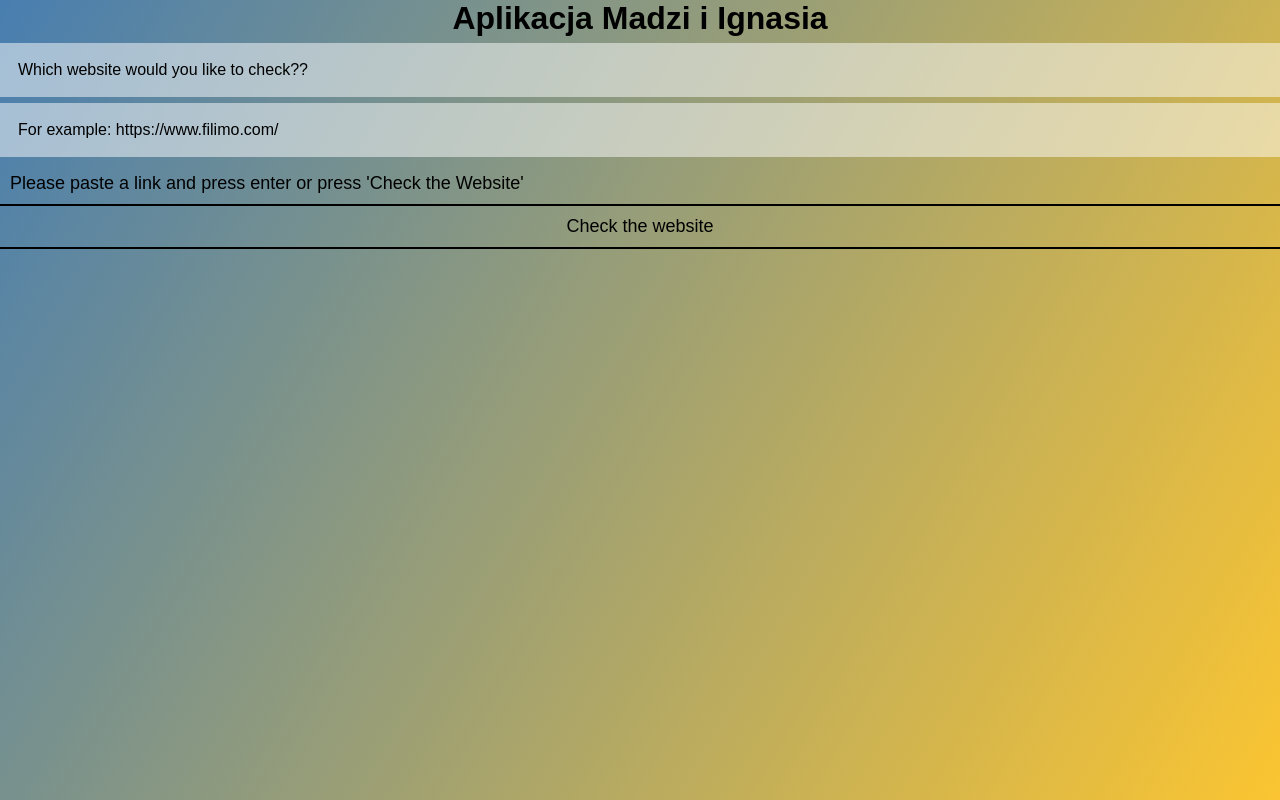
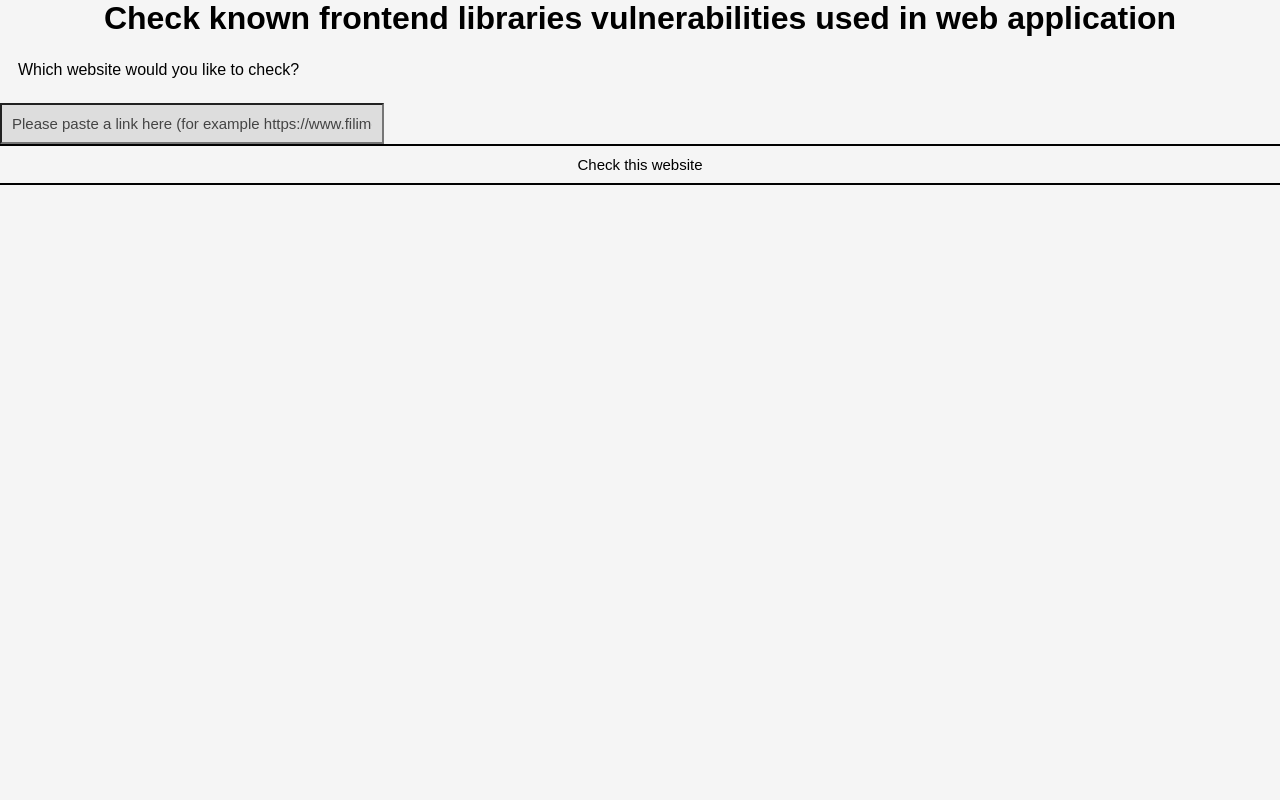
Before and after one commit to magdalenaswitala/projektZIT, a Flask app: page / in a window 1280 px wide. Run offline with Flask 2, Linux system fonts and the light colour scheme.

Commit message:
some frontend adjustments

```diff
--- a/app.py
+++ b/app.py
@@ -13,20 +13,12 @@ def home():
         try:
             found_libraries_list = _find_libraries_on_website(website_link)
             _find_vulnerabilities_for_libraries(found_libraries_list)
-            fix_vulnerabilities(found_libraries_list)
-            return render_template("index.html", libraries=found_libraries_list)
+            libraries_list_to_string = ' , '.join(found_libraries_list)
+            return render_template("index.html", libraries=libraries_list_to_string)
         except:
             return 'There is an issue with this link'
-    # elif request.method == "GET":
-    #     try:
-    #         return render_template("index.html", libraries='No libraries were found for this page')
-    #     except:
-    #         return 'There is an issue with this link'
     else:
         return render_template("index.html", libraries=found_libraries_list)
-
-def fix_vulnerabilities(found_libraries_list):
-    case = 0
 
 @app.route("/vulnerabilities")
 def vulnerabilities():
@@ -44,7 +36,6 @@ def _find_libraries_on_website(website_link):
     [found_libraries.append(library) for library in libraries_list if library in html_as_string]
     if len(found_libraries) == 0:
         found_libraries.append('No libraries found for this website we are sorry')
-    print(found_libraries)
     return found_libraries
 
 
--- a/static/css/main.css
+++ b/static/css/main.css
@@ -6,7 +6,7 @@
 }
 
 body{
-  background-image: linear-gradient(120deg,#487eb0,#fbc531);
+  background-color: whitesmoke;
   min-height: 100vh;
 }
 
@@ -17,15 +17,25 @@ body{
   padding: 10px;
 }
 
-.txtb{
+.button{
   width: 100%;
   border: none;
+  border-top: 2px solid #000;
   border-bottom: 2px solid #000;
   background: none;
   padding: 10px;
   outline: none;
-  font-size: 18px;
+  font-size: 15px;
   color: #000000;
+}
+
+.input{
+  width: 30%;
+  background-color: #dddddd;
+  padding: 10px;
+  outline: none;
+  font-size: 15px;
+  color: #444444;
 }
 
 h3{
@@ -34,7 +44,6 @@ h3{
 
 .task{
   width: 100%;
-  background: rgba(255,255,255,0.5);
   padding: 18px;
   margin: 6px 0;
   overflow: hidden;
--- a/templates/index.html
+++ b/templates/index.html
@@ -6,17 +6,14 @@
 
 {% block body %}
     <div class="content">
-        <h1 style="text-align: center">Aplikacja Madzi i Ignasia</h1>
+        <h1 style="text-align: center">Check known frontend libraries vulnerabilities used in web application </h1>
         <div class="task">
-            <p>Which website would you like to check??</p>
-        </div>
-        <div class="task">
-            <p> For example: https://www.filimo.com/</p>
+            <p>Which website would you like to check?</p>
         </div>
         <form action="/" method="POST">
-            <input type="text" class=txtb name="content" id="content"
-                   value="Please paste a link and press enter or press 'Check the Website'" >
-            <input type="submit" value="Check the website" class="txtb">
+            <input type="text" class=input name="content" id="content"
+                   value="Please paste a link here (for example https://www.filimo.com/)">
+            <input type="submit" value="Check this website" class="button">
         </form>
     </div>
     {% if libraries|length >= 1 %}
@@ -30,6 +27,5 @@
         </div>
         </div>
     {% endif %}
-    {#<img src="static/css/magda.jpg" alt="Magda JPG" style="width:400px;height:400px;">#}
     </div>
 {% endblock %}
```
